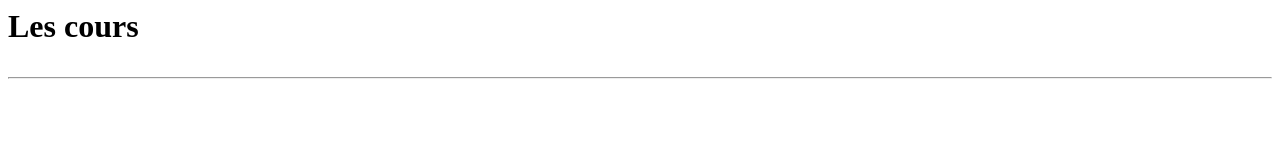
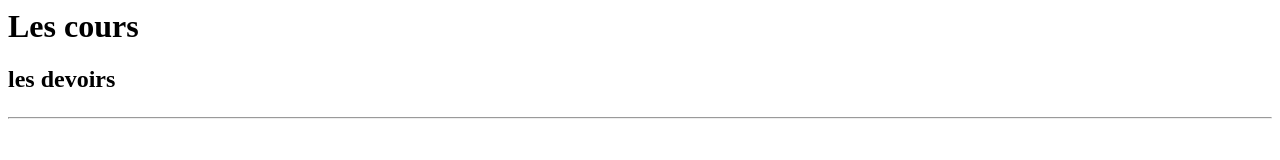
Before and after one commit to acarpentier80540/helloWorld, a plain HTML site: page index.html in a window 1280 px wide. Drawn offline with Linux system fonts and the light colour scheme.

Commit message:
Update index.html
ajout d'un h2

```diff
--- a/index.html
+++ b/index.html
@@ -11,7 +11,11 @@
  <h1>
   Les cours
   <h1/>
+  <h2>
+   les devoirs
+   <h2/>
 <p>
+
 </p>
 <hr />
 </body>
```
